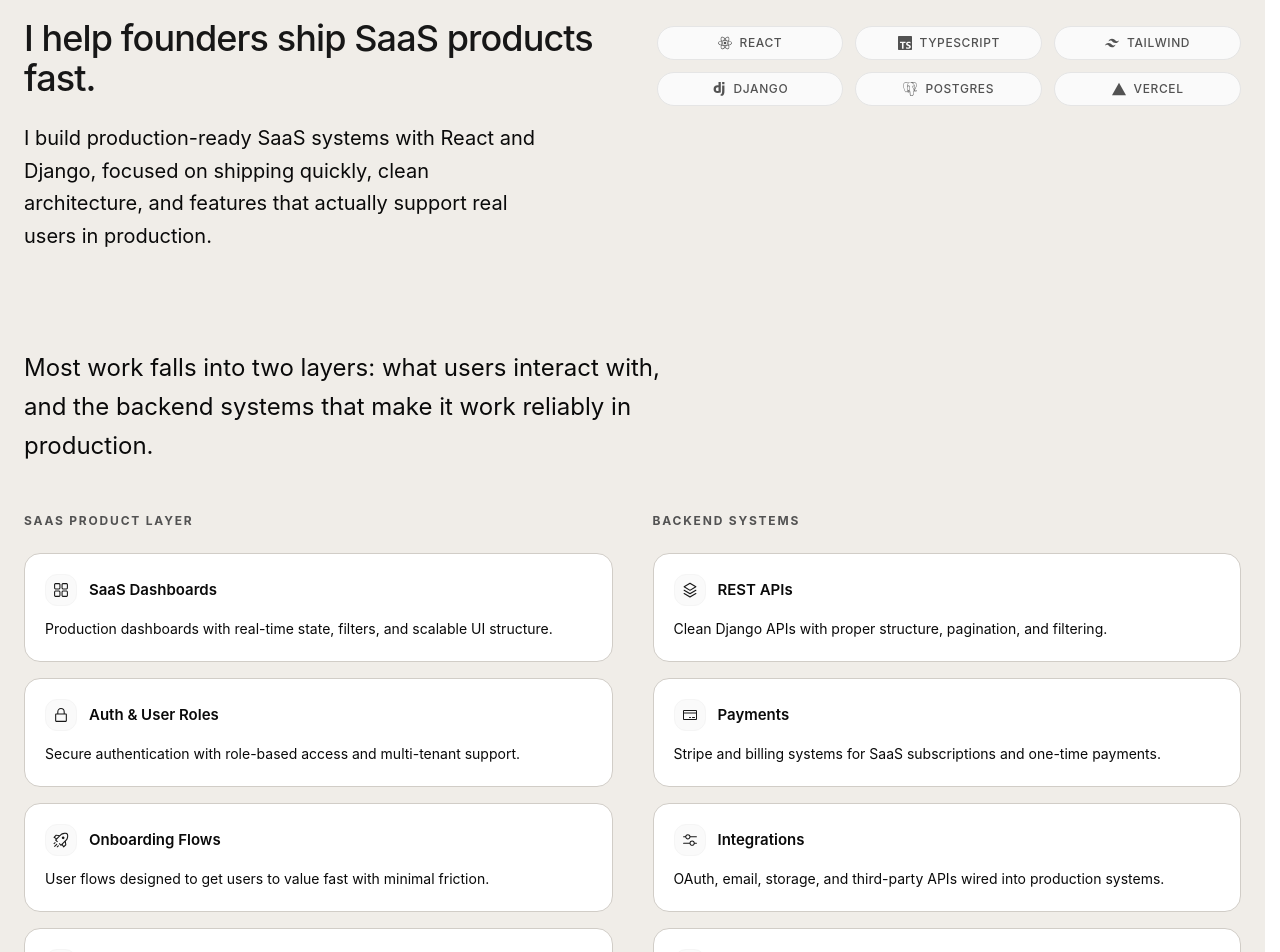
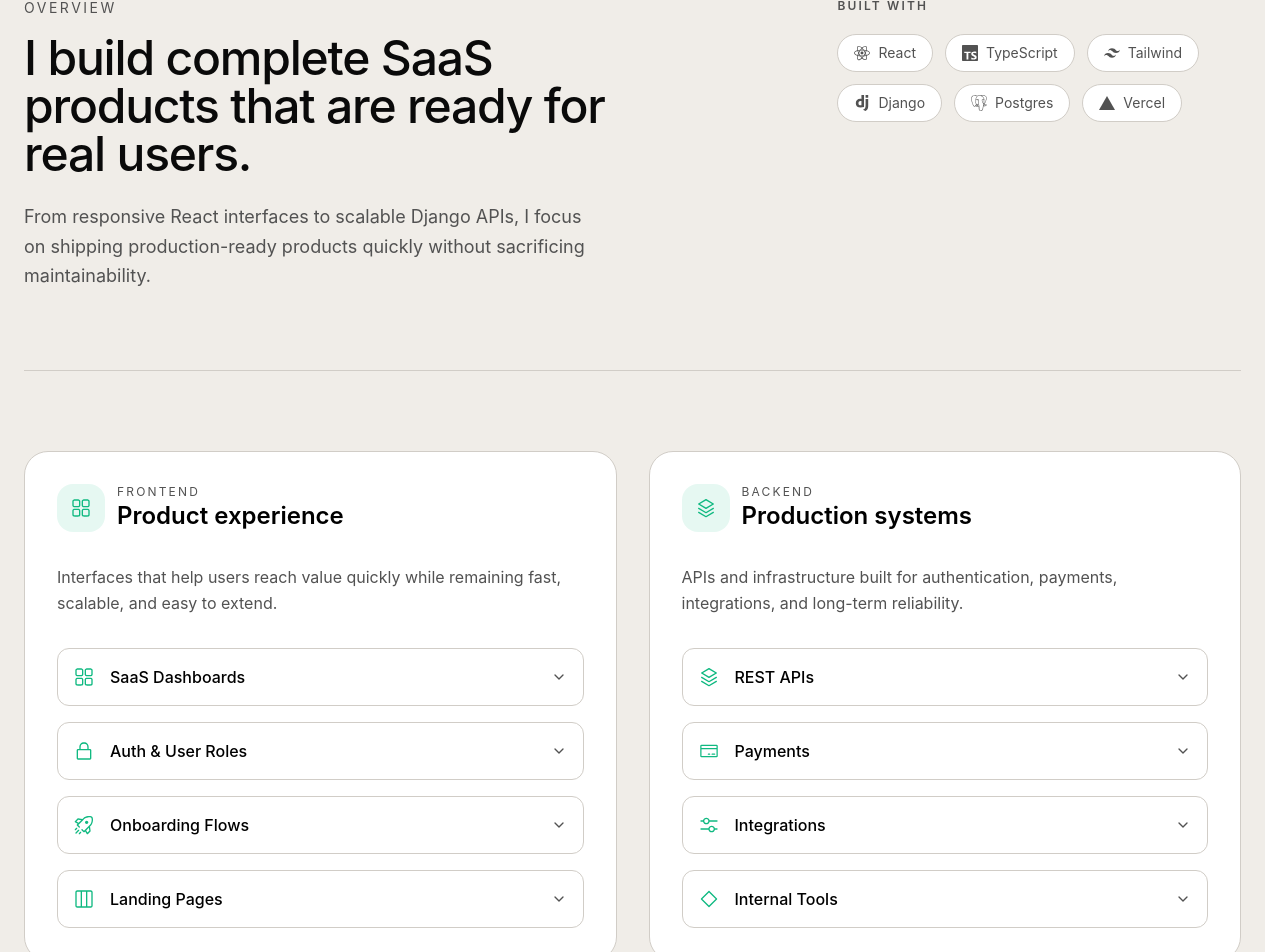
Before and after one commit to codewithshoaib-dev/Portfolio, a React (Vite) app in the folder web/: page / in a window 1280 px wide. Shown: the part 760-1712 px from the top of the page. Built offline with nearby package versions, Linux system fonts and the light colour scheme.

Commit message:
ui: improve section layout and styles

```diff
--- a/web/src/landingpage/about.tsx
+++ b/web/src/landingpage/about.tsx
@@ -1,3 +1,4 @@
+import { useState } from "react";
 import {
   SiReact,
   SiTypescript,
@@ -18,8 +19,14 @@ import {
 } from "react-icons/rx";
 
 import { PiCreditCard } from "react-icons/pi";
+import { ChevronDown } from "lucide-react";
 
 export default function About() {
+  const [expanded, setExpanded] = useState<string | null>(null);
+
+  const toggle = (title: string) =>
+    setExpanded((prev) => (prev === title ? null : title));
+
   const tools = [
     { icon: SiReact, label: "React" },
     { icon: SiTypescript, label: "TypeScript" },
@@ -32,128 +39,223 @@ export default function About() {
   const productWork = [
     {
       title: "SaaS Dashboards",
+      description:
+        "Responsive dashboards with analytics, charts, tables, filters, and role-aware experiences.",
       icon: <RxDashboard />,
-    desc: "Production dashboards with real-time state, filters, and scalable UI structure.",
     },
     {
       title: "Auth & User Roles",
+      description:
+        "Secure authentication, protected routes, permissions, and multi-role access control.",
       icon: <RxLockClosed />,
-    desc: "Secure authentication with role-based access and multi-tenant support.",
     },
     {
       title: "Onboarding Flows",
+      description:
+        "Guided onboarding, progress tracking, and user journeys that improve activation.",
       icon: <RxRocket />,
-    desc: "User flows designed to get users to value fast with minimal friction.",
     },
     {
       title: "Landing Pages",
+      description:
+        "Fast, SEO-friendly pages designed to convert visitors into customers.",
       icon: <RxLayout />,
-    desc: "Fast, conversion-focused SaaS landing pages with solid performance and SEO structure.",
     },
   ];
 
   const backendWork = [
     {
       title: "REST APIs",
+      description:
+        "Clean, scalable Django REST APIs with filtering, pagination, authentication, and documentation.",
       icon: <RxLayers />,
-    desc: "Clean Django APIs with proper structure, pagination, and filtering.",
     },
     {
       title: "Payments",
+      description:
+        "Stripe integration for subscriptions, checkout flows, billing, and webhooks.",
       icon: <PiCreditCard />,
-    desc: "Stripe and billing systems for SaaS subscriptions and one-time payments.",
     },
     {
       title: "Integrations",
+      description:
+        "Third-party APIs including email services, cloud storage, and external platforms.",
       icon: <RxMixerHorizontal />,
-    desc: "OAuth, email, storage, and third-party APIs wired into production systems.",
     },
     {
       title: "Internal Tools",
+      description:
+        "Admin dashboards and business tools that automate repetitive workflows.",
       icon: <RxComponentInstance />,
-    desc: "Custom admin tools for managing users, data, and operations beyond Django admin.",
     },
   ];
 
   return (
     <section
       id="about"
-      className="py-16 md:py-24 px-6 border-b border-border bg-background selection:bg-neutral-900 selection:text-white"
+      className="border-b border-border bg-background selection:bg-neutral-900 selection:text-white px-6 py-20 md:py-28"
     >
-      <div className="max-w-7xl mx-auto">
-        {/* ─── Intro ─── */}
-        <p className="text-sm uppercase tracking-wider text-muted-foreground mb-4">
+      <div className="mx-auto max-w-7xl">
+        <div className="grid gap-16 lg:grid-cols-[1.3fr_.7fr]">
+          <div>
+            <p className="mb-4 text-sm uppercase tracking-[0.18em] text-muted-foreground">
               Overview
             </p>
-        <div className="grid lg:grid-cols-2 gap-12 items-start mb-24">
-          <div>
-            <h2 className="text-4xl font-medium tracking-tight text-neutral-900 mb-6">
-              I help founders ship SaaS products fast.
+
+            <h2 className="max-w-2xl text-4xl font-medium tracking-tight text-foreground md:text-5xl">
+              I build complete SaaS products that are ready for real users.
             </h2>
 
-            <p className="text-xl text-foreground leading-relaxed max-w-lg">
-              I build production-ready SaaS systems with React and Django,
-              focused on shipping quickly, clean architecture, and features that
-              actually support real users in production.
+            <p className="mt-6 max-w-xl text-lg leading-relaxed text-muted-foreground">
+              From responsive React interfaces to scalable Django APIs, I focus
+              on shipping production-ready products quickly without sacrificing
+              maintainability.
             </p>
           </div>
 
-          {/* Tech stack pills */}
-          <div className="pt-2">
-            <div className="grid grid-cols-[repeat(auto-fit,minmax(140px,1fr))] gap-3">
+          <div>
+            <p className="mb-5 text-xs font-semibold uppercase tracking-[0.18em] text-muted-foreground">
+              Built with
+            </p>
+
+            <div className="flex flex-wrap gap-3">
               {tools.map(({ icon: Icon, label }) => (
                 <div
                   key={label}
-                  className="flex items-center justify-center gap-2 px-4 py-2 bg-neutral-50 border border-neutral-200 rounded-full text-neutral-600 transition-colors hover:border-neutral-400"
+                  className="flex items-center gap-2 rounded-full border border-border bg-card px-4 py-2 text-sm text-muted-foreground"
                 >
-                  <Icon className="text-sm" />
-                  <span className="text-xs font-medium uppercase tracking-wider">
+                  <Icon className="text-base" />
                   {label}
-                  </span>
                 </div>
               ))}
             </div>
           </div>
         </div>
-        {/* ─── Section bridge ─── */}
-        <p className="text-2xl text-foreground max-w-2xl mb-12 leading-relaxed">
-          Most work falls into two layers: what users interact with, and the
-          backend systems that make it work reliably in production.
+
+        <div className="my-20 h-px bg-border" />
+
+        <div className="grid gap-8 lg:grid-cols-2">
+          <div className="rounded-3xl border border-border bg-card p-8">
+            <div className="mb-8 flex items-center gap-3">
+              <div className="flex h-12 w-12 items-center justify-center rounded-2xl bg-accent/10 text-accent">
+                <RxDashboard className="text-xl" />
+              </div>
+
+              <div>
+                <p className="text-xs uppercase tracking-[0.18em] text-muted-foreground">
+                  Frontend
                 </p>
 
-        {/* ─── Service cards ─── */}
-        <div className="grid md:grid-cols-2 gap-10">
-          {[
-            { label: "SaaS Product Layer", data: productWork },
-            { label: "Backend Systems", data: backendWork },
-          ].map((section) => (
-            <div key={section.label} className="flex flex-col">
-              <h3 className="text-xs font-bold uppercase tracking-[0.15em] text-muted-foreground mb-6">
-                {section.label}
-              </h3>
+                <h3 className="text-2xl font-semibold">Product experience</h3>
+              </div>
+            </div>
 
-              <div className="grid grid-cols-1 gap-4">
-                {section.data.map((item) => (
+            <p className="mb-8 text-muted-foreground leading-relaxed">
+              Interfaces that help users reach value quickly while remaining
+              fast, scalable, and easy to extend.
+            </p>
+
+            <div className="grid gap-4">
+              {productWork.map((item) => {
+                const open = expanded === item.title;
+
+                return (
+                  <button
+                    key={item.title}
+                    onClick={() => toggle(item.title)}
+                    className="group overflow-hidden rounded-xl border border-border p-4 text-left transition-[border] hover:border-accent/40"
+                  >
+                    <div className="flex items-center gap-4">
+                      <div className="text-xl text-accent">{item.icon}</div>
+
+                      <div className="flex-1">
+                        <h4 className="font-medium">{item.title}</h4>
+                      </div>
+
+                      <ChevronDown
+                        className={`h-4 w-4 text-muted-foreground transition-transform duration-300 ${
+                          open ? "rotate-180" : ""
+                        }`}
+                      />
+                    </div>
+
                     <div
-                    key={item.title}
-                    className="group flex flex-col h-full rounded-2xl border border-border bg-card p-5 transition-[border,shadow] duration-300 hover:border-neutral-900 hover:shadow-lg"
+                      className={`grid transition-all duration-300 ${
+                        open ? "grid-rows-[1fr] pt-4" : "grid-rows-[0fr]"
+                      }`}
                     >
-                    <div className="flex items-center gap-3 mb-3">
-                      <div className="flex items-center justify-center w-8 h-8 rounded-lg bg-neutral-50 text-neutral-900 border border-neutral-100 transition-colors group-hover:bg-neutral-900 group-hover:text-white">
-                        {item.icon}
-                      </div>
-                      <h4 className="text-[15px] font-semibold text-foreground">
-                        {item.title}
-                      </h4>
-                    </div>
-                    <p className="text-sm text-foreground leading-relaxed">
-                      {item.desc}
+                      <div className="overflow-hidden">
+                        <p className="text-sm leading-relaxed text-muted-foreground">
+                          {item.description}
                         </p>
                       </div>
-                ))}
+                    </div>
+                  </button>
+                );
+              })}
             </div>
           </div>
-          ))}
+
+          <div className="rounded-3xl border border-border bg-card p-8">
+            <div className="mb-8 flex items-center gap-3">
+              <div className="flex h-12 w-12 items-center justify-center rounded-2xl bg-accent/10 text-accent">
+                <RxLayers className="text-xl" />
+              </div>
+
+              <div>
+                <p className="text-xs uppercase tracking-[0.18em] text-muted-foreground">
+                  Backend
+                </p>
+
+                <h3 className="text-2xl font-semibold">Production systems</h3>
+              </div>
+            </div>
+
+            <p className="mb-8 text-muted-foreground leading-relaxed">
+              APIs and infrastructure built for authentication, payments,
+              integrations, and long-term reliability.
+            </p>
+
+            <div className="grid gap-4">
+              {backendWork.map((item) => {
+                const open = expanded === item.title;
+
+                return (
+                  <button
+                    key={item.title}
+                    onClick={() => toggle(item.title)}
+                    className="group overflow-hidden rounded-xl border border-border p-4 text-left transition-all hover:border-accent/40"
+                  >
+                    <div className="flex items-center gap-4">
+                      <div className="text-xl text-accent">{item.icon}</div>
+
+                      <div className="flex-1">
+                        <h4 className="font-medium">{item.title}</h4>
+                      </div>
+
+                      <ChevronDown
+                        className={`h-4 w-4 text-muted-foreground transition-transform duration-300 ${
+                          open ? "rotate-180" : ""
+                        }`}
+                      />
+                    </div>
+
+                    <div
+                      className={`grid transition-all duration-300 ${
+                        open ? "grid-rows-[1fr] pt-4" : "grid-rows-[0fr]"
+                      }`}
+                    >
+                      <div className="overflow-hidden">
+                        <p className="text-sm leading-relaxed text-muted-foreground">
+                          {item.description}
+                        </p>
+                      </div>
+                    </div>
+                  </button>
+                );
+              })}
+            </div>
+          </div>
         </div>
       </div>
     </section>
```
Lines whose indentation alone changed are shown as unchanged.
